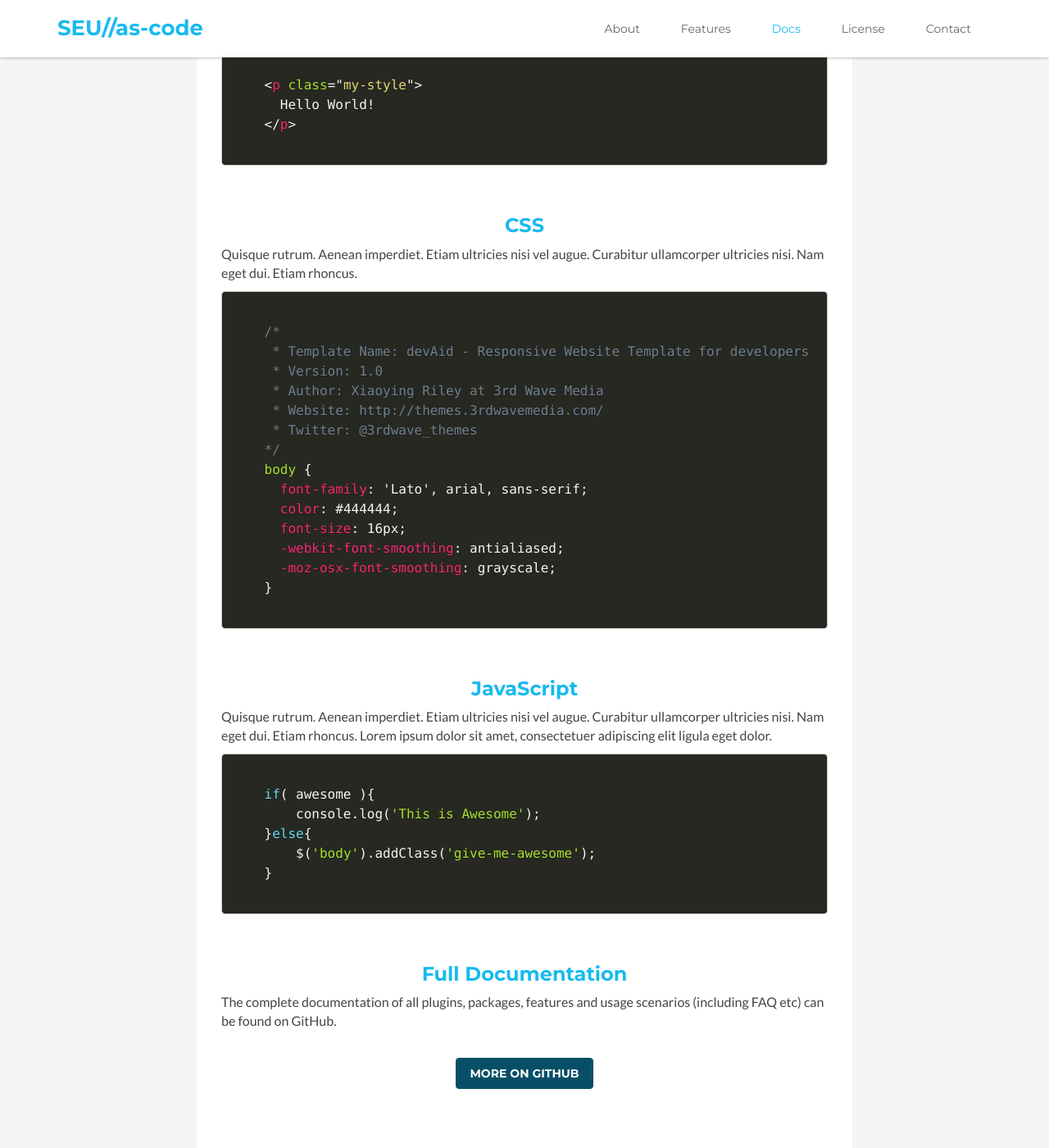
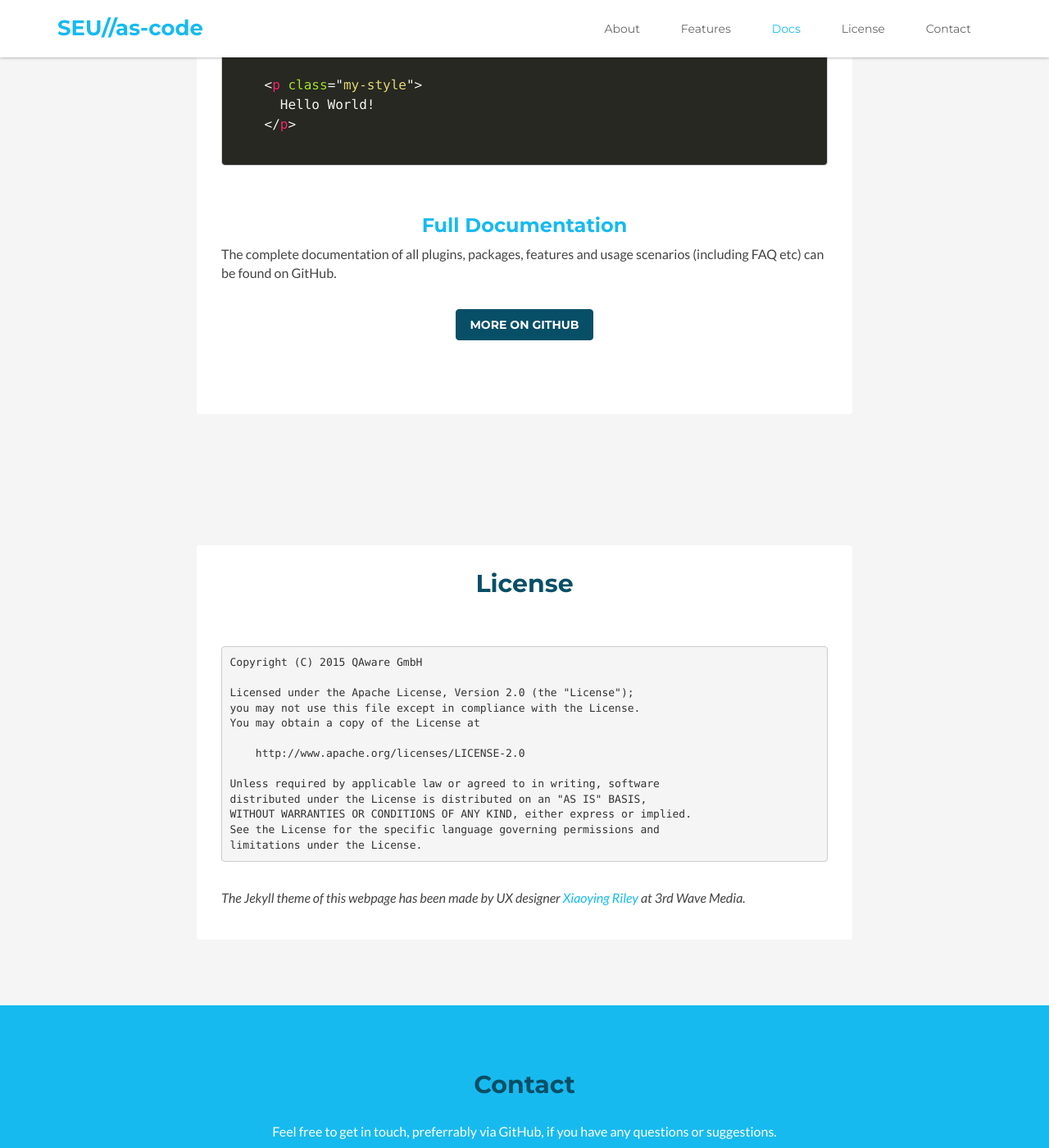
Before and after one commit to seu-as-code/seu-as-code.github.io, a Jekyll site: the page built from index.html, in a window 1280 px wide and 1400 px high, scrolled down 2104 px. Shown: the whole window at 82% size. Built offline with Jekyll 4.4.1, drawn with Linux system fonts in a browser that asks for light colours; comment, search, counter and statistics services are not loaded.

Commit message:
Stripped down docs.

```diff
--- a/_includes/docs.html
+++ b/_includes/docs.html
@@ -23,45 +23,6 @@
             </div><!--//block-->
 
             <div class="block">
-                <h3 class="sub-title text-center">CSS</h3>
-                <p>Quisque rutrum. Aenean imperdiet. Etiam ultricies nisi vel augue. Curabitur ullamcorper ultricies nisi. Nam eget dui. Etiam rhoncus.</p>
-
-                <div class="code-block">
-                    <!--//Use Prismjs - http://prismjs.com/index.html#basic-usage -->
-                    <pre>
-    <code class="language-css">
-    /*
-     * Template Name: devAid - Responsive Website Template for developers
-     * Version: 1.0
-     * Author: Xiaoying Riley at 3rd Wave Media
-     * Website: http://themes.3rdwavemedia.com/
-     * Twitter: @3rdwave_themes
-    */
-    body {
-      font-family: 'Lato', arial, sans-serif;
-      color: #444444;
-      font-size: 16px;
-      -webkit-font-smoothing: antialiased;
-      -moz-osx-font-smoothing: grayscale;
-    }
-    </code></pre>
-                </div><!--//code-block-->
-            </div><!--//block-->
-
-            <div class="block">
-                <h3 class="sub-title text-center">JavaScript</h3>
-                <p>Quisque rutrum. Aenean imperdiet. Etiam ultricies nisi vel augue. Curabitur ullamcorper ultricies nisi. Nam eget dui. Etiam rhoncus. Lorem ipsum dolor sit amet, consectetuer adipiscing elit ligula eget dolor.</p>
-                <div class="code-block">
-                    <pre><code class="language-javascript">
-    if( awesome ){
-        console.log('This is Awesome');
-    }else{
-        $('body').addClass('give-me-awesome');
-    }
-                    </code></pre>
-                </div><!--//code-block-->
-            </div><!--//block-->
-            <div class="block">
                 <h3 class="sub-title text-center">Full Documentation</h3>
                 <p>The complete documentation of all plugins, packages, features and usage scenarios (including FAQ etc) can be found on GitHub.</p>
                 </br>
```
